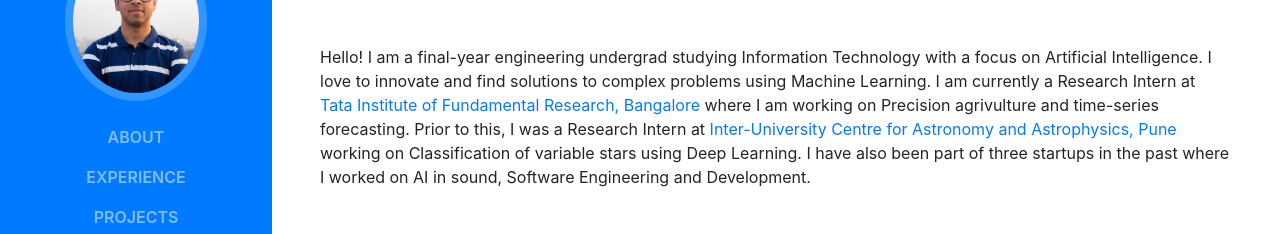
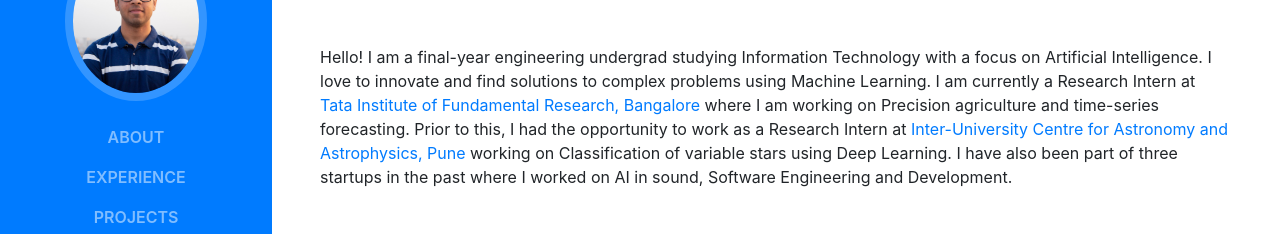
Before and after one commit to sakshambassi/sakshambassi.github.io, a website with bundled scripts: page index.html in a window 1280 px wide. Shown: the part 295-529 px from the top of the page. Built offline with nearby package versions, Linux system fonts and the light colour scheme; a web font is replaced by a local one.

Commit message:
removed-typo

```diff
--- a/index.html
+++ b/index.html
@@ -65,7 +65,7 @@
           <div class="subheading mb-5">Pune, Maharashtra ·
             <a href="mailto:name@email.com">sakshambassi@gmail.com</a>
           </div>
-          <p class="mb-5">Hello! I am a final-year engineering undergrad studying Information Technology with a focus on Artificial Intelligence. I love to innovate and find solutions to complex problems using Machine Learning. I am currently a Research Intern at <a href="https://www.math.tifrbng.res.in/">Tata Institute of Fundamental Research, Bangalore</a> where I am working on Precision agrivulture and time-series forecasting. Prior to this, I was a Research Intern at <a href="https://www.iucaa.in/">Inter-University Centre for Astronomy and Astrophysics, Pune<a> working on Classification of variable stars using Deep Learning. I have also been part of three startups in the past where I worked on AI in sound, Software Engineering and Development.</p>
+          <p class="mb-5">Hello! I am a final-year engineering undergrad studying Information Technology with a focus on Artificial Intelligence. I love to innovate and find solutions to complex problems using Machine Learning. I am currently a Research Intern at <a href="https://www.math.tifrbng.res.in/">Tata Institute of Fundamental Research, Bangalore</a> where I am working on Precision agriculture and time-series forecasting. Prior to this, I had the opportunity to work as a Research Intern at <a href="https://www.iucaa.in/">Inter-University Centre for Astronomy and Astrophysics, Pune<a> working on Classification of variable stars using Deep Learning. I have also been part of three startups in the past where I worked on AI in sound, Software Engineering and Development.</p>
           <ul class="list-inline list-social-icons mb-0">
             <li class="list-inline-item">
               <a href="https://www.linkedin.com/in/sakshambassi/">
```
